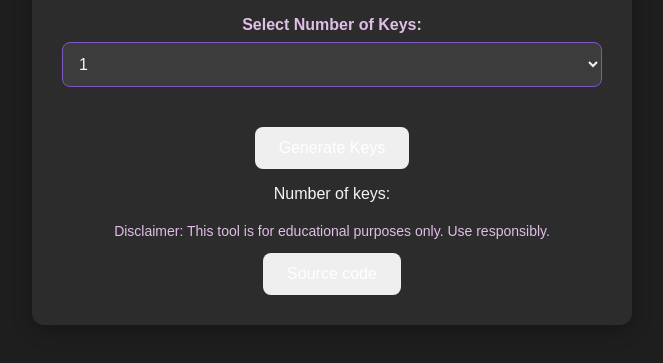
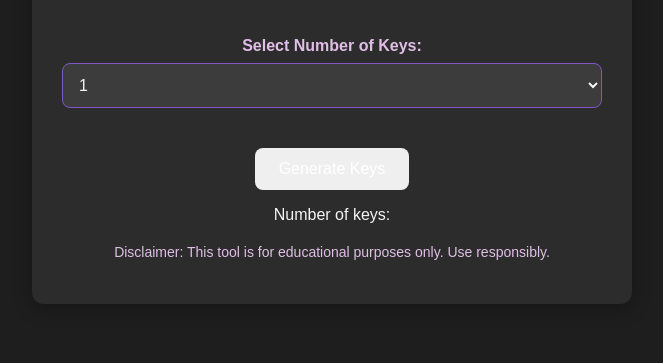
Before and after one commit to duynguyen2222/duynguyen2222.github.io, a plain HTML site: page index.html in a window 1280 px wide. Shown: the part 339-702 px from the top of the page, without its empty margins (308-971 px from the left). Drawn offline with Linux system fonts and the light colour scheme.

Commit message:
Update index.html

```diff
--- a/index.html
+++ b/index.html
@@ -60,7 +60,6 @@
 
         <div class="footer">
             <p>Disclaimer: This tool is for educational purposes only. Use responsibly.</p>
-            <button id="sourceCode">Source code</button>
         </div>
     </div>
 
```
